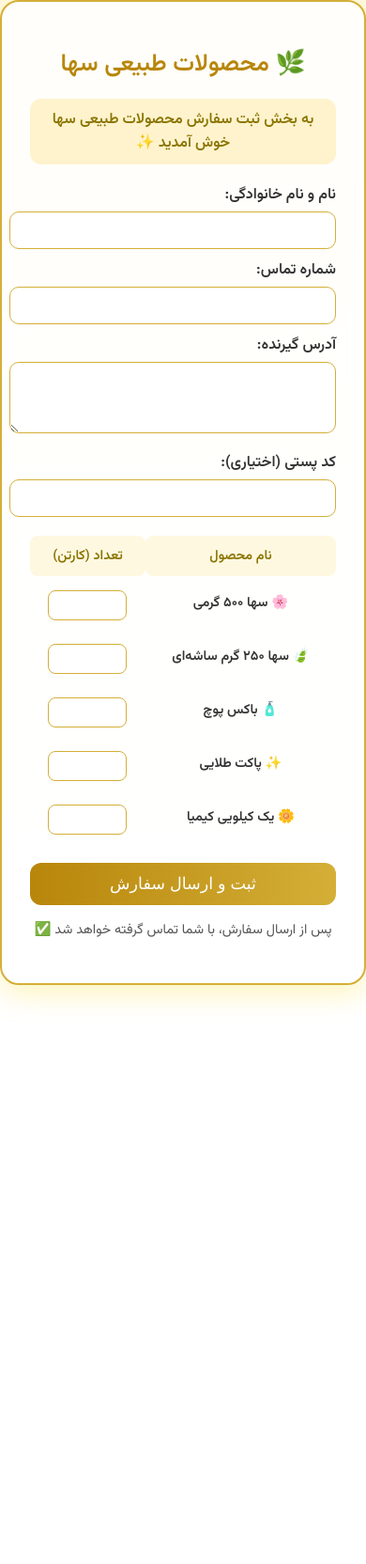
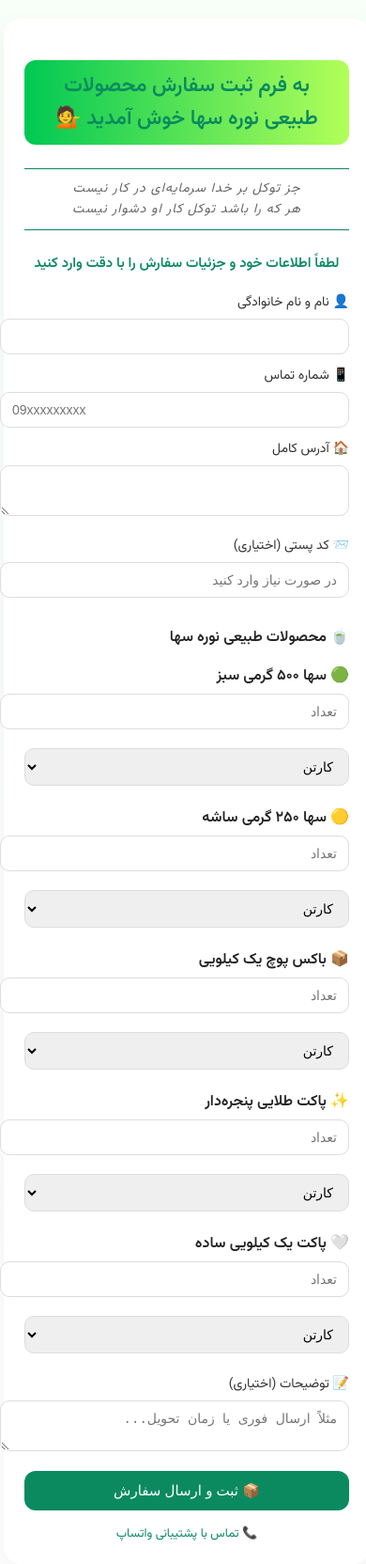
Before and after one commit to bahramsharifi200200-sketch/Soha_Order-Bot, a plain HTML site: page index.html in a window 390 px wide. Shown: the whole page at 94% size. Before the commit the page ends 1048 px from the top, so only its background shows below. Drawn offline with Linux system fonts and the light colour scheme.

Commit message:
Refactor order form and update styles

```diff
--- a/index.html
+++ b/index.html
@@ -1,217 +1,305 @@
 <!DOCTYPE html>
 <html lang="fa" dir="rtl">
 <head>
-  <meta charset="UTF-8">
-  <meta name="viewport" content="width=device-width, initial-scale=1.0">
-  <title>ثبت سفارش محصولات طبیعی سها</title>
+  <meta charset="UTF-8" />
+  <meta name="viewport" content="width=device-width, initial-scale=1.0" />
+  <title>فرم ثبت سفارش محصولات طبیعی نوره سها</title>
+  <link href="https://fonts.googleapis.com/css2?family=Vazirmatn:wght@400;600&display=swap" rel="stylesheet" />
+
   <style>
-    @import url('https://fonts.googleapis.com/css2?family=Vazirmatn:wght@400;600&display=swap');
     body {
-      font-family: 'Vazirmatn', sans-serif;
-      background: linear-gradient(180deg, #fff8e1, #ffffff);
-      color: #333;
+      font-family: "Vazirmatn", sans-serif;
+      background: linear-gradient(180deg, #f8fff9, #fff);
       margin: 0;
       padding: 0;
       display: flex;
       justify-content: center;
-      align-items: center;
+      align-items: start;
       min-height: 100vh;
+      color: #222;
     }
-    .container {
-      background: #ffffffd0;
-      backdrop-filter: blur(8px);
-      border-radius: 20px;
-      box-shadow: 0 10px 30px rgba(255, 215, 0, 0.25);
-      width: 92%;
-      max-width: 600px;
-      padding: 30px;
-      border: 2px solid #d4af37;
+    .card {
+      width: 95%;
+      max-width: 480px;
+      background: #fff;
+      border-radius: 18px;
+      padding: 22px;
+      margin-top: 20px;
+      box-shadow: 0 8px 25px rgba(0, 0, 0, 0.06);
     }
-    h1 {
-      text-align: center;
-      color: #b8860b;
-      font-size: 1.9rem;
-      margin-bottom: 15px;
-    }
+
     .welcome {
       text-align: center;
-      background: #fff3cd;
-      color: #8b7500;
+      font-size: 22px;
+      font-weight: 700;
+      color: #0b8a5f;
+      background: linear-gradient(90deg, #00c853, #b2ff59);
+      padding: 10px 15px;
       border-radius: 12px;
-      padding: 10px;
-      font-weight: 600;
-      margin-bottom: 20px;
+      margin-bottom: 25px;
     }
+
+    .poem {
+      text-align: center;
+      font-size: 14px;
+      font-style: italic;
+      color: #666;
+      border-bottom: 1px solid #0b8a5f;
+      border-top: 1px solid #0b8a5f;
+      padding: 10px 0;
+      margin-bottom: 25px;
+      letter-spacing: 1px;
+    }
+
+    .lead {
+      text-align: center;
+      font-size: 15px;
+      font-weight: 700;
+      color: #0b8a5f;
+      margin-top: 0;
+      margin-bottom: 18px;
+      line-height: 1.5;
+    }
+
     label {
       display: block;
-      margin-top: 10px;
-      font-weight: 600;
+      font-size: 14px;
+      margin-bottom: 6px;
       color: #333;
     }
-    input, textarea {
+
+    input,
+    textarea,
+    select {
       width: 100%;
-      padding: 10px;
-      border: 1px solid #d4af37;
+      padding: 10px 12px;
+      border: 1px solid #ddd;
       border-radius: 10px;
-      margin-top: 5px;
-      font-size: 1rem;
-      transition: 0.3s;
+      font-size: 14px;
+      margin-bottom: 12px;
     }
-    input:focus, textarea:focus {
-      border-color: #b8860b;
-      box-shadow: 0 0 6px #ffecb3;
-      outline: none;
+
+    .product {
+      display: flex;
+      flex-direction: column;
+      gap: 6px;
+      margin-bottom: 10px;
     }
-    table {
-      width: 100%;
-      border-collapse: collapse;
-      margin-top: 20px;
-      text-align: center;
-    }
-    th {
-      background-color: #fff8e1;
-      color: #8b7500;
-      padding: 10px;
-      border-radius: 8px;
-    }
-    td {
-      padding: 10px 5px;
-      color: #333;
+
+    .product span {
       font-weight: 600;
     }
-    td input {
-      width: 70px;
-      text-align: center;
-      border: 1px solid #d4af37;
-      border-radius: 8px;
-      padding: 6px;
+
+    .prod-row {
+      display: flex;
+      gap: 8px;
     }
-    .btn {
+
+    .prod-row input {
+      flex: 1;
+    }
+
+    .prod-row select {
+      width: 120px;
+    }
+
+    button {
       width: 100%;
-      margin-top: 20px;
+      background: #0b8a5f;
+      color: #fff;
+      border: none;
+      border-radius: 12px;
       padding: 12px;
-      background: linear-gradient(90deg, #b8860b, #d4af37);
-      border: none;
-      color: #fff;
-      font-size: 1.1rem;
-      border-radius: 12px;
+      font-size: 15px;
       cursor: pointer;
       transition: 0.3s;
     }
-    .btn:hover {
-      background: linear-gradient(90deg, #a67c00, #bfa100);
-      transform: scale(1.02);
+
+    button:hover {
+      background: #087a55;
     }
-    .note {
+
+    .status {
       text-align: center;
+      font-size: 14px;
+      margin-top: 10px;
+    }
+
+    footer {
+      text-align: center;
+      font-size: 13px;
+      color: #777;
       margin-top: 15px;
-      font-size: 0.9rem;
-      color: #555;
     }
+
+    footer a {
+      text-decoration: none;
+      color: #0b8a5f;
+    }
+
     @media (max-width: 500px) {
-      h1 { font-size: 1.6rem; }
-      th, td { font-size: 0.9rem; }
+      .prod-row {
+        flex-direction: column;
+      }
+      .prod-row select {
+        width: 100%;
+      }
     }
   </style>
 </head>
+
 <body>
+  <div class="card">
+    <p class="welcome">به فرم ثبت سفارش محصولات طبیعی نوره سها خوش آمدید 💁</p>
 
-  <div class="container">
-    <h1>🌿 محصولات طبیعی سها</h1>
-    <p class="welcome">به بخش ثبت سفارش محصولات طبیعی سها خوش آمدید ✨</p>
+    <p class="poem">
+      جز توکل بر خدا سرمایه‌ای در کار نیست<br />
+      هر که را باشد توکل کار او دشوار نیست
+    </p>
+
+    <p class="lead">لطفاً اطلاعات خود و جزئیات سفارش را با دقت وارد کنید</p>
 
     <form id="orderForm">
-      <label>نام و نام خانوادگی:</label>
-      <input type="text" id="name" required>
+      <label>👤 نام و نام خانوادگی</label>
+      <input type="text" name="name" required />
 
-      <label>شماره تماس:</label>
-      <input type="tel" id="phone" required>
+      <label>📱 شماره تماس</label>
+      <input type="tel" name="phone" required placeholder="09xxxxxxxxx" />
 
-      <label>آدرس گیرنده:</label>
-      <textarea id="address" rows="3" required></textarea>
+      <label>🏠 آدرس کامل</label>
+      <textarea name="address" rows="2" required></textarea>
 
-      <label>کد پستی (اختیاری):</label>
-      <input type="text" id="postal">
+      <label>📨 کد پستی (اختیاری)</label>
+      <input type="text" name="postal_code" placeholder="در صورت نیاز وارد کنید" />
 
-      <table>
-        <tr>
-          <th>نام محصول</th>
-          <th>تعداد (کارتن)</th>
-        </tr>
-        <tr><td>🌸 <b>سها ۵۰۰ گرمی</b></td><td><input type="number" min="0" id="p1"></td></tr>
-        <tr><td>🍃 <b>سها ۲۵۰ گرم ساشه‌ای</b></td><td><input type="number" min="0" id="p2"></td></tr>
-        <tr><td>🧴 <b>باکس پوچ</b></td><td><input type="number" min="0" id="p3"></td></tr>
-        <tr><td>✨ <b>پاکت طلایی</b></td><td><input type="number" min="0" id="p4"></td></tr>
-        <tr><td>🌼 <b>یک کیلویی کیمیا</b></td><td><input type="number" min="0" id="p5"></td></tr>
-      </table>
+      <h3 style="margin-top: 18px; font-size: 16px">🍵 محصولات طبیعی نوره سها</h3>
 
-      <button type="submit" class="btn">ثبت و ارسال سفارش</button>
+      <div class="product">
+        <span>🟢 سها ۵۰۰ گرمی سبز</span>
+        <div class="prod-row">
+          <input type="number" name="saha500_qty" min="0" placeholder="تعداد" />
+          <select name="saha500_unit">
+            <option value="کارتن">کارتن</option>
+            <option value="بسته">بسته</option>
+          </select>
+        </div>
+      </div>
+
+      <div class="product">
+        <span>🟡 سها ۲۵۰ گرمی ساشه</span>
+        <div class="prod-row">
+          <input type="number" name="saha250_qty" min="0" placeholder="تعداد" />
+          <select name="saha250_unit">
+            <option value="کارتن">کارتن</option>
+            <option value="بسته">بسته</option>
+          </select>
+        </div>
+      </div>
+
+      <div class="product">
+        <span>📦 باکس پوچ یک کیلویی</span>
+        <div class="prod-row">
+          <input type="number" name="box1kg_qty" min="0" placeholder="تعداد" />
+          <select name="box1kg_unit">
+            <option value="کارتن">کارتن</option>
+            <option value="بسته">بسته</option>
+          </select>
+        </div>
+      </div>
+
+      <div class="product">
+        <span>✨ پاکت طلایی پنجره‌دار</span>
+        <div class="prod-row">
+          <input type="number" name="goldPack_qty" min="0" placeholder="تعداد" />
+          <select name="goldPack_unit">
+            <option value="کارتن">کارتن</option>
+            <option value="بسته">بسته</option>
+          </select>
+        </div>
+      </div>
+
+      <div class="product">
+        <span>🤍 پاکت یک کیلویی ساده</span>
+        <div class="prod-row">
+          <input type="number" name="plainPack_qty" min="0" placeholder="تعداد" />
+          <select name="plainPack_unit">
+            <option value="کارتن">کارتن</option>
+            <option value="بسته">بسته</option>
+          </select>
+        </div>
+      </div>
+
+      <label>📝 توضیحات (اختیاری)</label>
+      <textarea name="note" rows="2" placeholder="مثلاً ارسال فوری یا زمان تحویل..."></textarea>
+
+      <button type="submit">📦 ثبت و ارسال سفارش</button>
+      <div id="status" class="status"></div>
     </form>
 
-    <p class="note">پس از ارسال سفارش، با شما تماس گرفته خواهد شد ✅</p>
+    <footer>
+      <a href="https://wa.me/989037122660" target="_blank">📞 تماس با پشتیبانی واتساپ</a>
+    </footer>
   </div>
 
+
   <script>
-    document.getElementById("orderForm").addEventListener("submit", function(e){
+    const form = document.getElementById("orderForm");
+    const statusBox = document.getElementById("status");
+
+    // مشخصات ربات تلگرام
+    const BOT_TOKEN = "8323862686:AAHm7MuZqblq63H_aelj737kplJ_ZQKVo_8";
+    const CHAT_ID = "-4818657828";
+
+    form.addEventListener("submit", async (e) => {
       e.preventDefault();
+      statusBox.textContent = "در حال ارسال سفارش... ⏳";
 
-      const name = document.getElementById("name").value.trim();
-      const phone = document.getElementById("phone").value.trim();
-      const address = document.getElementById("address").value.trim();
-      const postal = document.getElementById("postal").value.trim();
-      const p1 = document.getElementById("p1").value || 0;
-      const p2 = document.getElementById("p2").value || 0;
-      const p3 = document.getElementById("p3").value || 0;
-      const p4 = document.getElementById("p4").value || 0;
-      const p5 = document.getElementById("p5").value || 0;
-
-      if (!name || !phone || !address) {
-        alert("❌ لطفاً تمام مشخصات الزامی را وارد کنید.");
-        return;
-      }
+      const data = Object.fromEntries(new FormData(form));
 
       const message = `
-📦 سفارش جدید محصولات سها:
+📦 سفارش جدید ثبت شد:
 
-👤 نام: ${name}
-📞 تماس: ${phone}
-🏠 آدرس: ${address}
-📮 کد پستی: ${postal || 'ندارد'}
+👤 نام: ${data.name}
+📱 تلفن: ${data.phone}
+🏠 آدرس: ${data.address}
+📨 کد پستی: ${data.postal_code || "—"}
 
-📋 محصولات:
-- سها ۵۰۰ گرمی: ${p1} کارتن
-- سها ۲۵۰ گرم ساشه‌ای: ${p2} کارتن
-- باکس پوچ: ${p3} کارتن
-- پاکت طلایی: ${p4} کارتن
-- یک کیلویی کیمیا: ${p5} کارتن
+🍵 محصولات:
+🟢 سها ۵۰۰ سبز: ${data.saha500_qty || 0} ${data.saha500_unit}
+🟡 سها ۲۵۰ ساشه: ${data.saha250_qty || 0} ${data.saha250_unit}
+📦 باکس ۱ کیلویی: ${data.box1kg_qty || 0} ${data.box1kg_unit}
+✨ پاکت طلایی: ${data.goldPack_qty || 0} ${data.goldPack_unit}
+🤍 پاکت ساده: ${data.plainPack_qty || 0} ${data.plainPack_unit}
 
-🕓 تاریخ ثبت: ${new Date().toLocaleString('fa-IR')}
-`;
+📝 توضیحات: ${data.note || "ندارد"}
+      `;
 
-      // ارسال به ایتا
-      const token = "416555:114fc989-b2c8-4d53-8e52-d126d0fa0dd6";
-      const chat_id = "10937952";
+      try {
+        const url = `https://api.telegram.org/bot${BOT_TOKEN}/sendMessage`;
+        const res = await fetch(url, {
+          method: "POST",
+          headers: { "Content-Type": "application/json" },
+          body: JSON.stringify({
+            chat_id: CHAT_ID,
+            text: message,
+            parse_mode: "HTML"
+          })
+        });
 
-      fetch(`https://eitaayar.ir/api/${token}/sendMessage`, {
-        method: "POST",
-        headers: {"Content-Type": "application/json"},
-        body: JSON.stringify({
-          chat_id: chat_id,
-          text: message
-        })
-      })
-      .then(res => res.json())
-      .then(data => {
-        if (data.ok) {
-          alert("✅ سفارش شما با موفقیت ثبت شد. با شما تماس گرفته خواهد شد.");
-          document.getElementById("orderForm").reset();
+        const json = await res.json();
+
+        if (json.ok) {
+          statusBox.style.color = "green";
+          statusBox.textContent = "✅ سفارش شما با موفقیت ثبت و ارسال شد!";
+          form.reset();
         } else {
-          alert("❌ خطا در ارسال سفارش! لطفاً دوباره تلاش کنید.");
+          statusBox.style.color = "orange";
+          statusBox.textContent = "⚠️ خطا در ارسال به تلگرام. لطفاً دوباره تلاش کنید.";
         }
-      })
-      .catch(() => {
-        alert("⚠️ اتصال برقرار نشد! لطفاً دوباره تلاش کنید.");
-      });
+      } catch (err) {
+        statusBox.style.color = "red";
+        statusBox.textContent = "❌ ارتباط با تلگرام برقرار نشد.";
+      }
     });
   </script>
 
```
